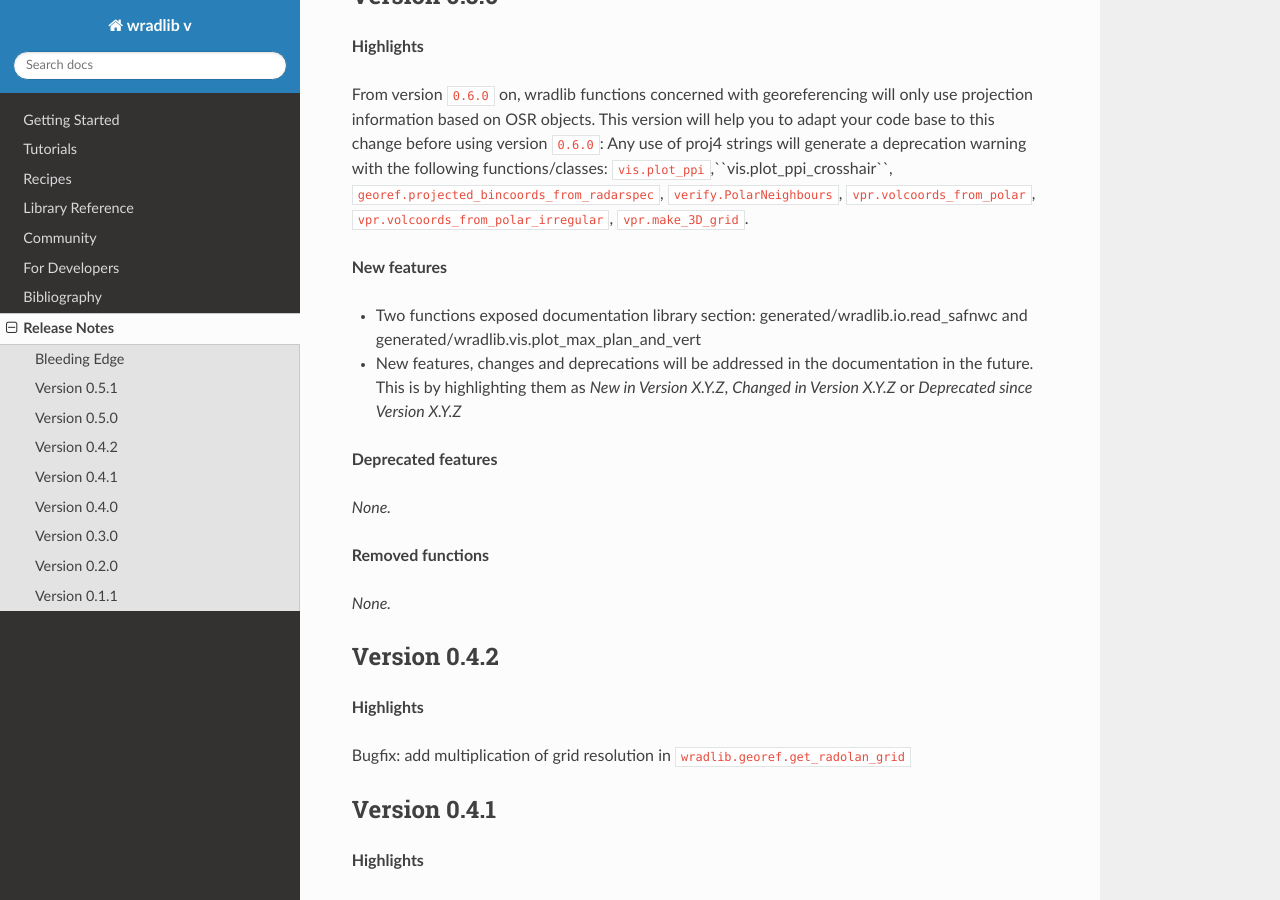
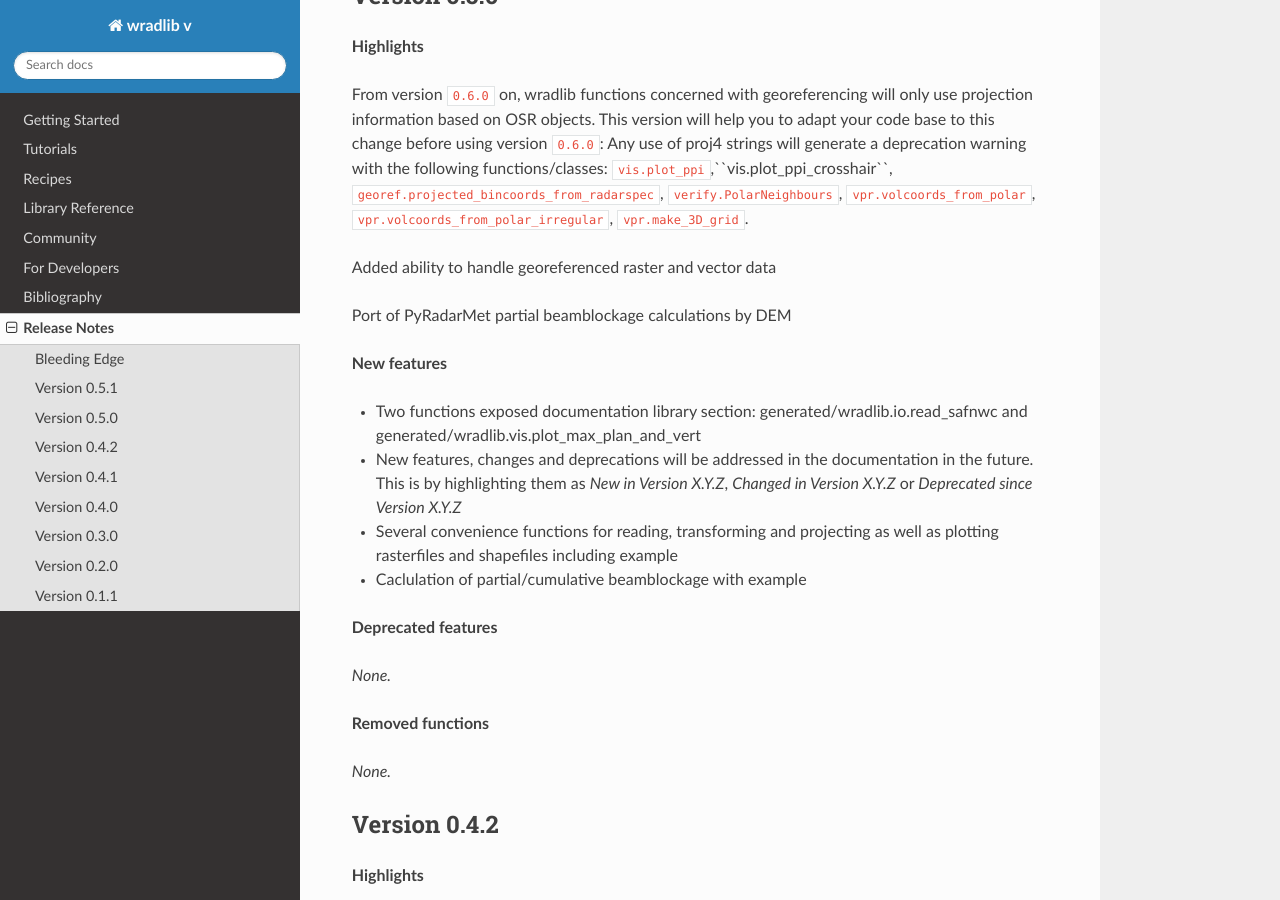
Before and after one commit to wradlib/wradlib-docs, a Sphinx documentation site: the page built from source/release_notes.rst, in a window 1280 px wide and 900 px high, scrolled down 1189 px. Built offline with Sphinx 7.4.7 and the Read the Docs theme 2.0.0, drawn with Linux system fonts in a browser that asks for light colours.

Commit message:
DOC: enhance bleeding edge section

```diff
--- a/source/release_notes.rst
+++ b/source/release_notes.rst
@@ -42,10 +42,16 @@ Version 0.5.0
 
 From version ``0.6.0`` on, wradlib functions concerned with georeferencing will only use projection information based on OSR objects. This version will help you to adapt your code base to this change before using version ``0.6.0``: Any use of proj4 strings will generate a deprecation warning with the following functions/classes: ``vis.plot_ppi``,``vis.plot_ppi_crosshair``, ``georef.projected_bincoords_from_radarspec``, ``verify.PolarNeighbours``, ``vpr.volcoords_from_polar``, ``vpr.volcoords_from_polar_irregular``, ``vpr.make_3D_grid``.
 
+Added ability to handle georeferenced raster and vector data
+
+Port of PyRadarMet partial beamblockage calculations by DEM
+
 **New features**
 
 - Two functions exposed documentation library section: :doc:`generated/wradlib.io.read_safnwc` and :doc:`generated/wradlib.vis.plot_max_plan_and_vert`
 - New features, changes and deprecations will be addressed in the documentation in the future. This is by highlighting them as *New in Version X.Y.Z*, *Changed in Version X.Y.Z* or *Deprecated since Version X.Y.Z*
+- Several convenience functions for reading, transforming and projecting as well as plotting rasterfiles and shapefiles including example
+- Caclulation of partial/cumulative beamblockage with example
 
 **Deprecated features**
 
```
